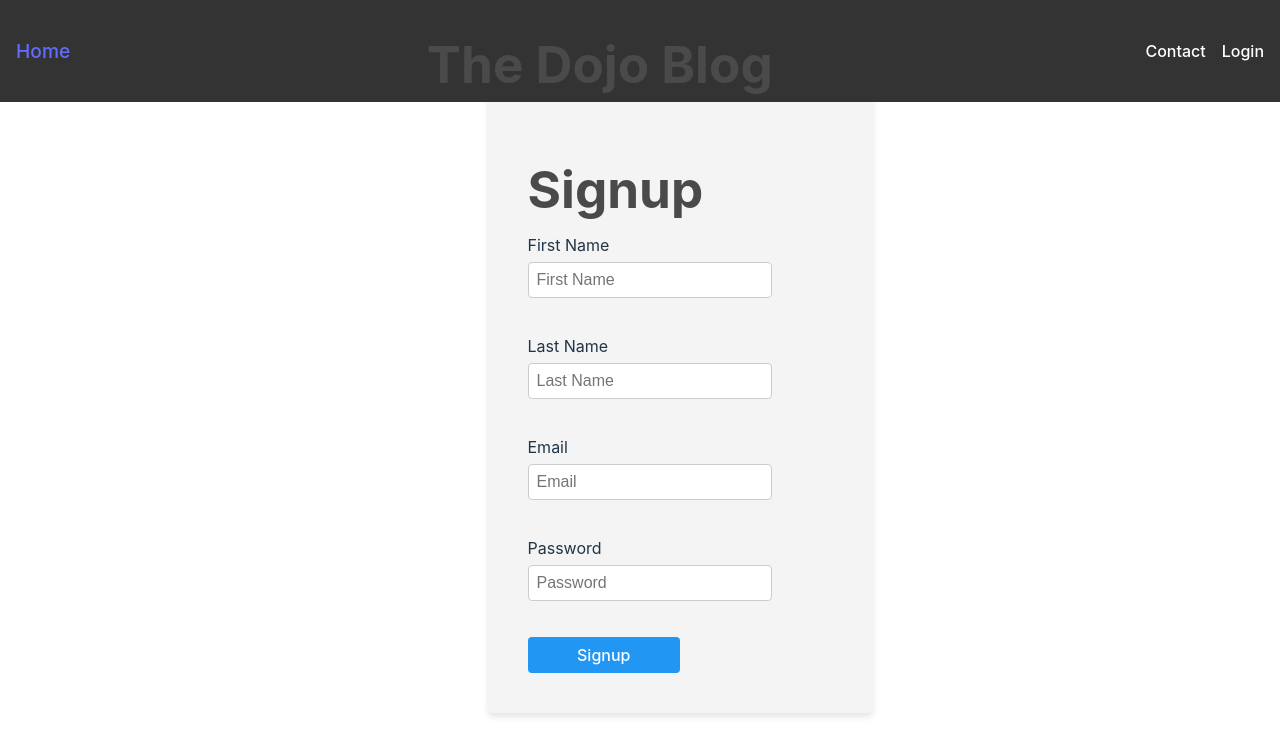
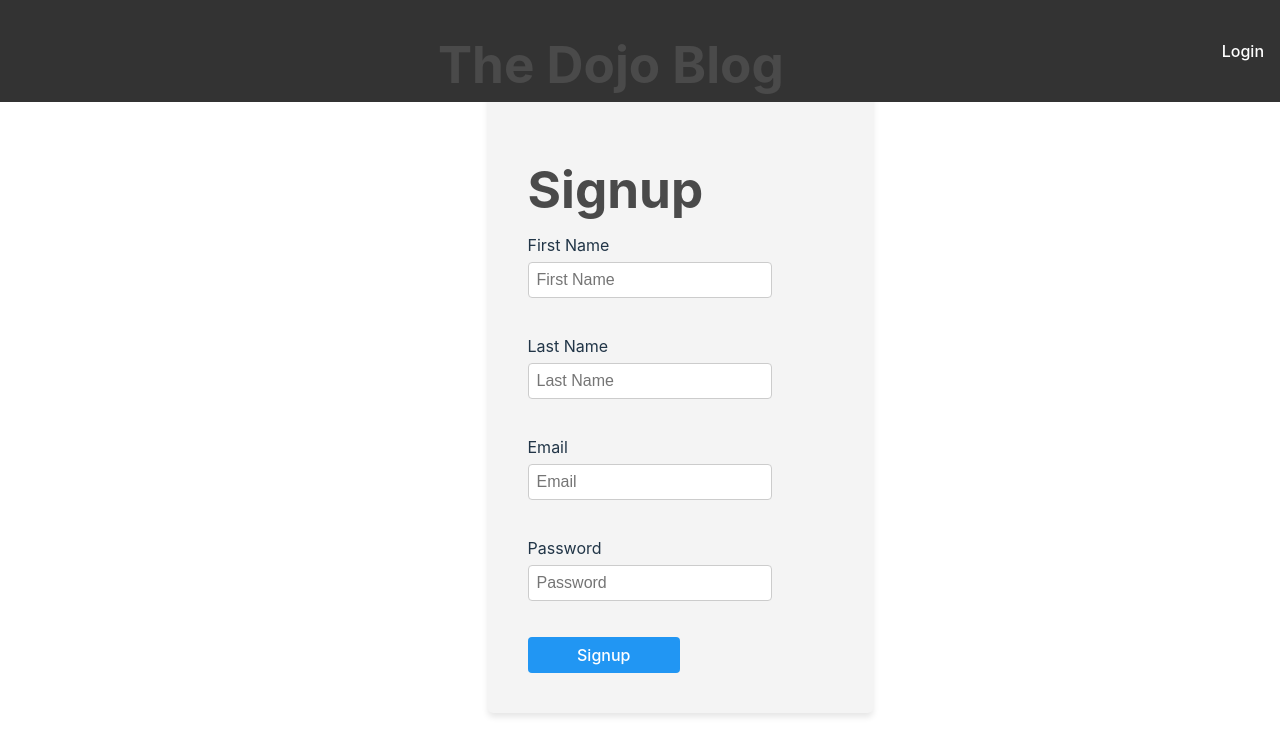
Before and after one commit to ArifHoss/blog_frontend, a React (Vite) app: page /signup in a window 1280 px wide. Shown: the top 756 px of the page. Built offline with nearby package versions, Linux system fonts and the light colour scheme.

Commit message:
comment out contact and Home

```diff
--- a/src/App.jsx
+++ b/src/App.jsx
@@ -43,10 +43,10 @@
         <div className="app">
             <Navbar loggedIn={loggedIn} onLogout={handleLogout}/>
             <Routes>
-                <Route path="/" element={<Home />} />
+                {/*<Route path="/" element={<Home />} />*/}
                 <Route path="/create" element={token ? <CreateBlog /> : <PleaseLogIn />} />
                 <Route path="/myblog" element={token ? <MyBlog /> : <PleaseLogIn />} />
-                <Route path="/contact" element={<Contact />} />
+                {/*<Route path="/contact" element={<Contact />} />*/}
                 <Route path="/login" element={!loggedIn ? <Login /> : <Navigate to="/" />} />
                 <Route path="/signup" element={<Signup />} />
                 <Route path="/profile" element={token ? <Profile /> : <PleaseLogIn />} />
--- a/src/components/Navbar/Navbar.jsx
+++ b/src/components/Navbar/Navbar.jsx
@@ -11,7 +11,7 @@
     return (
         <nav className={classes.navbar}>
             <div className={classes.leftLinks}>
-                <Link to="/">Home</Link>
+                {/*<Link to="/">Home</Link>*/}
             </div>
 
             <div className={classes.title}>
@@ -20,7 +20,7 @@
 
             <div className={classes.rightLinks}>
                 <ul>
-                    <li><Link to="/contact">Contact</Link></li>
+                    {/*<li><Link to="/contact">Contact</Link></li>*/}
                     {!loggedIn && (
                         <>
                             <li><Link to="/login">Login</Link></li>
```
